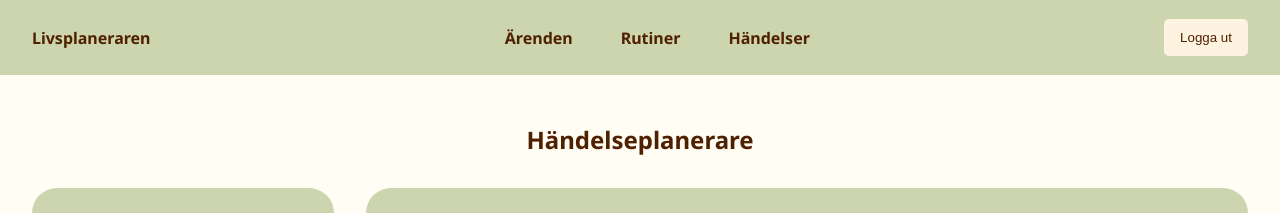
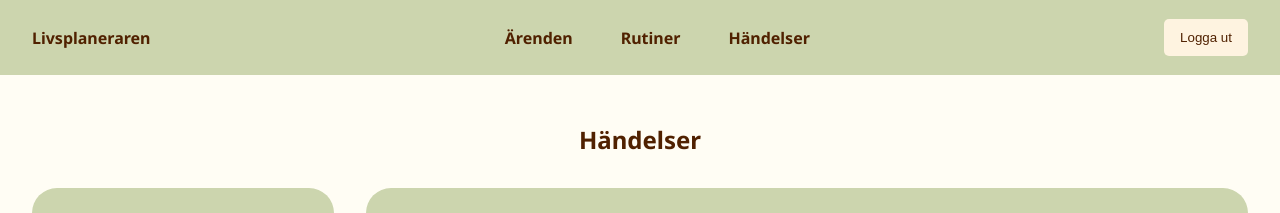
Before and after one commit to Ebba-Ene/projektarbete-productivity-assistant-application, a React (Vite) app: page /eventplanner in a window 1280 px wide. Shown: the top 213 px of the page. Built offline with nearby package versions, Linux system fonts and the light colour scheme; no server answers; sample sign-in values are in the browser's storage.

Commit message:
change page titles

```diff
--- a/src/components/HabitsForm.jsx/HabitsForm.jsx
+++ b/src/components/HabitsForm.jsx/HabitsForm.jsx
@@ -48,7 +48,7 @@ const HabitsForm = () => {
   return (
     <div className={s.habitscomponent}>
       <form onSubmit={(e) => e.preventDefault()} className={s.habitsform}>
-        <h2 className={s.titleform}>Ny rutin</h2>
+        <h2 className={s.titleform}>Skapa rutin</h2>
         <label htmlFor="title">Titel:</label>
         <input
           value={title}
--- a/src/components/TodoForm.jsx/TodoForm.jsx
+++ b/src/components/TodoForm.jsx/TodoForm.jsx
@@ -79,7 +79,7 @@ const TodoForm = ({todoId, editedTitle, editedCategory, editedDescription, edite
       e.preventDefault()
       handleSubmit()
       }}>
-      {editingTodo ? "" : <h3>Skapa nytt ärende</h3> }
+      {editingTodo ? "" : <h3>Skapa ärende</h3> }
       <input
         type="text"
         value={title}
--- a/src/pages/EventPlannerPage/EventPlannerPage.jsx
+++ b/src/pages/EventPlannerPage/EventPlannerPage.jsx
@@ -5,7 +5,7 @@ import s from "./EventPlannerPage.module.css";
 const EventPlannerPage = () => {
   return (
     <>
-      <h2>Händelseplanerare</h2>
+      <h2>Händelser</h2>
       <div className={s.container}>
         <EventForm />
         <EventList />
```
